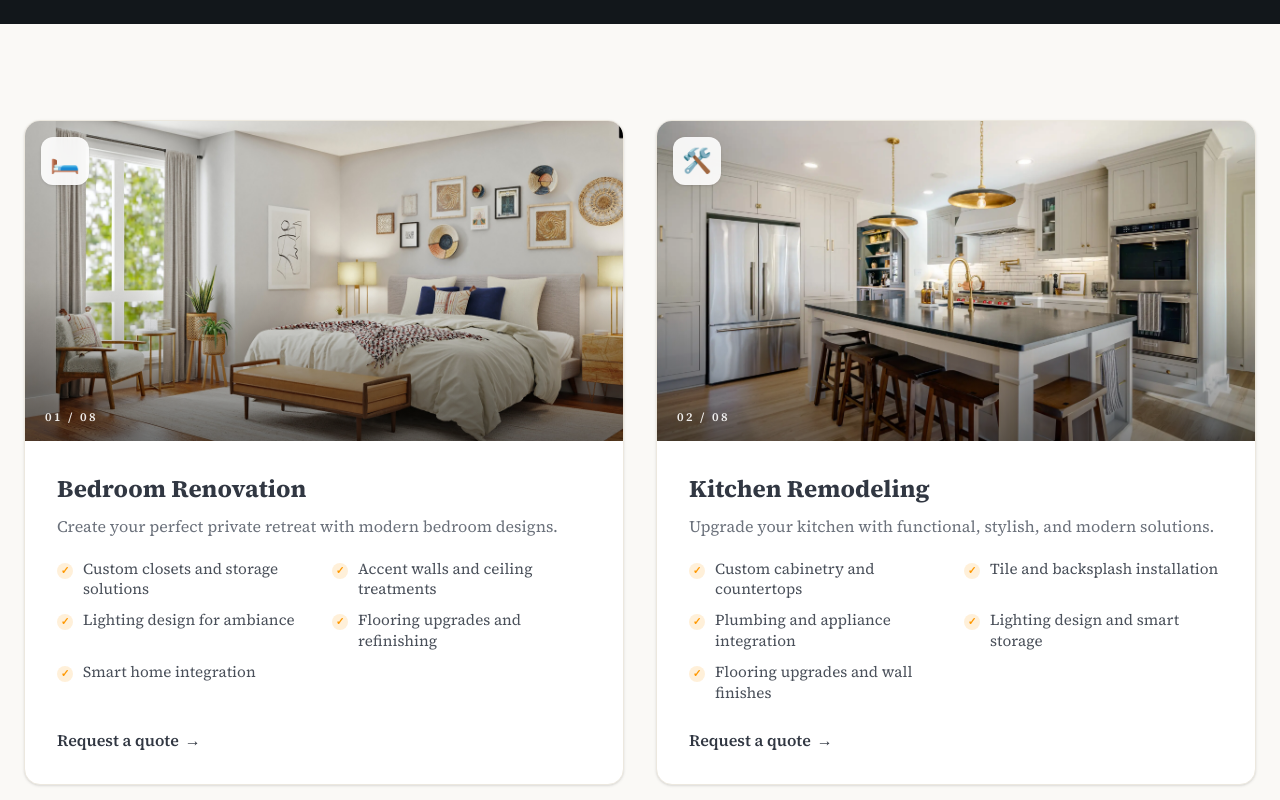
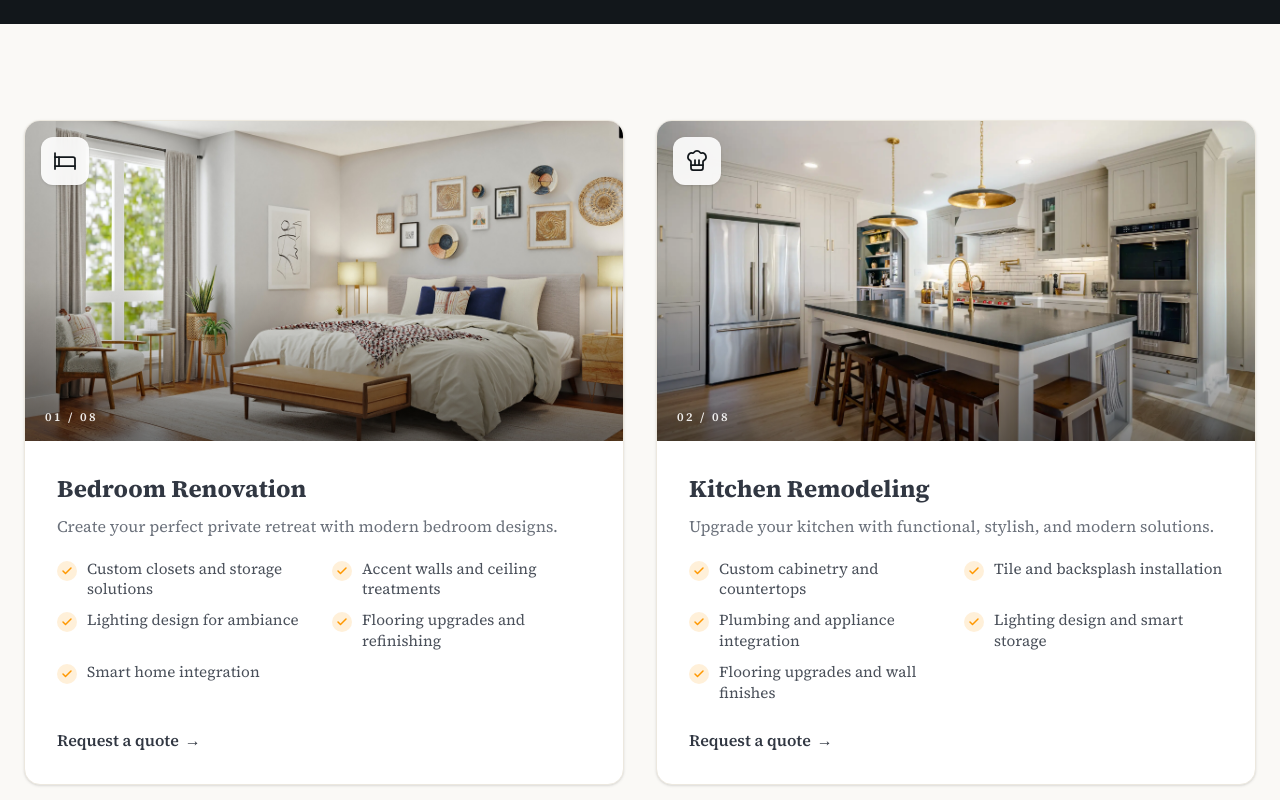
Before and after one commit to Drewniak1015/Oraczewski, a React (Vite) app: page /services in a window 1280 px wide. Shown: the part 480-1280 px from the top of the page. Built offline with nearby package versions, Linux system fonts and the light colour scheme; no server answers; a web font is replaced by a local one.

Commit message:
Ikony zamiast emotek w Services

```diff
--- a/src/Components/Services.tsx
+++ b/src/Components/Services.tsx
@@ -2,11 +2,15 @@ import React from "react";
 import { Link } from "react-router-dom";
 import { motion } from "framer-motion";
 import type { Variants } from "framer-motion";
+import {
+  Bed, ChefHat, Sofa, Bath, Frame, LayoutGrid, Gem, PlugZap, Check, MapPin,
+} from "lucide-react";
+import type { LucideIcon } from "lucide-react";
 
 interface ServicePanel {
   id: string;
   image: string;
-  icon: string;
+  icon: LucideIcon;
   title: string;
   description: string;
   details: string[];
@@ -26,7 +30,7 @@ const servicesPanels: ServicePanel[] = [
   {
     id: "bedroom",
     image: bedroomImg,
-    icon: "🛏️",
+    icon: Bed,
     title: "Bedroom Renovation",
     description:
       "Create your perfect private retreat with modern bedroom designs.",
@@ -41,7 +45,7 @@ const servicesPanels: ServicePanel[] = [
   {
     id: "kitchen",
     image: kitchenImg,
-    icon: "🛠️",
+    icon: ChefHat,
     title: "Kitchen Remodeling",
     description:
       "Upgrade your kitchen with functional, stylish, and modern solutions.",
@@ -56,7 +60,7 @@ const servicesPanels: ServicePanel[] = [
   {
     id: "living-room",
     image: livingroomImg,
-    icon: "🛋️",
+    icon: Sofa,
     title: "Living Room Makeover",
     description:
       "Transform your living space into a cozy and stylish environment.",
@@ -71,7 +75,7 @@ const servicesPanels: ServicePanel[] = [
   {
     id: "bathroom",
     image: bathRoom,
-    icon: "🛁",
+    icon: Bath,
     title: "Bathroom Renovation",
     description:
       "Transform your bathroom into a relaxing and beautiful retreat.",
@@ -86,7 +90,7 @@ const servicesPanels: ServicePanel[] = [
   {
     id: "moulding",
     image: moldingImg,
-    icon: "🪚",
+    icon: Frame,
     title: "Moulding & Trim Work",
     description: "Add elegant details with custom moulding and trim finishes.",
     details: [
@@ -100,7 +104,7 @@ const servicesPanels: ServicePanel[] = [
   {
     id: "flooring",
     image: floorImg,
-    icon: "🪵",
+    icon: LayoutGrid,
     title: "Flooring Installation & Repair",
     description: "Durable and stylish flooring solutions for every room.",
     details: [
@@ -114,7 +118,7 @@ const servicesPanels: ServicePanel[] = [
   {
     id: "stone-finishing",
     image: stoneFinishingImg,
-    icon: "🪨",
+    icon: Gem,
     title: "Stone Finishing & Installation",
     description: "Enhance your spaces with elegant stonework finishes.",
     details: [
@@ -128,7 +132,7 @@ const servicesPanels: ServicePanel[] = [
   {
     id: "electricity-plumbing",
     image: plumbingImg,
-    icon: "🔌",
+    icon: PlugZap,
     title: "Electricity & Plumbing",
     description: "Reliable and safe electrical and plumbing services.",
     details: [
@@ -214,8 +218,8 @@ const Services: React.FC = () => {
                   className="object-cover w-full h-full"
                 />
                 <div className="absolute inset-0 bg-gradient-to-t from-black/50 via-transparent to-transparent" />
-                <div className="absolute top-4 left-4 flex h-12 w-12 items-center justify-center rounded-xl bg-white/90 backdrop-blur-sm text-2xl shadow">
-                  {panel.icon}
+                <div className="absolute top-4 left-4 flex h-12 w-12 items-center justify-center rounded-xl bg-white/90 backdrop-blur-sm shadow">
+                  <panel.icon className="h-6 w-6 text-[#12171b]" strokeWidth={1.75} aria-hidden="true" />
                 </div>
                 <span className="absolute bottom-4 left-5 text-white/90 text-xs font-semibold tracking-[0.2em]">
                   {String(index + 1).padStart(2, "0")} / {String(servicesPanels.length).padStart(2, "0")}
@@ -228,8 +232,8 @@ const Services: React.FC = () => {
                 <ul className="mt-5 grid sm:grid-cols-2 gap-x-4 gap-y-2.5">
                   {panel.details.map((detail) => (
                     <li key={detail} className="flex items-start gap-2.5 text-[#4a505a]">
-                      <span className="mt-1 flex h-4 w-4 shrink-0 items-center justify-center rounded-full bg-[#FF9800]/15 text-[#FF9800] text-[0.65rem] font-bold">
-                        ✓
+                      <span className="mt-0.5 flex h-5 w-5 shrink-0 items-center justify-center rounded-full bg-[#FF9800]/15">
+                        <Check className="h-3 w-3 text-[#FF9800]" strokeWidth={3} aria-hidden="true" />
                       </span>
                       <span className="text-[0.95rem] leading-snug">{detail}</span>
                     </li>
@@ -267,7 +271,7 @@ const Services: React.FC = () => {
                 key={city}
                 className="inline-flex items-center gap-1.5 px-4 py-2 rounded-full bg-[#faf9f6] border border-[#ece8df] text-sm sm:text-base hover:border-[#FF9800] hover:text-[#FF9800] transition-colors cursor-default"
               >
-                <span aria-hidden="true" className="text-[#FF9800] text-xs">●</span>
+                <MapPin className="h-3.5 w-3.5 text-[#FF9800]" strokeWidth={2} aria-hidden="true" />
                 {city}
               </span>
             ))}
```
